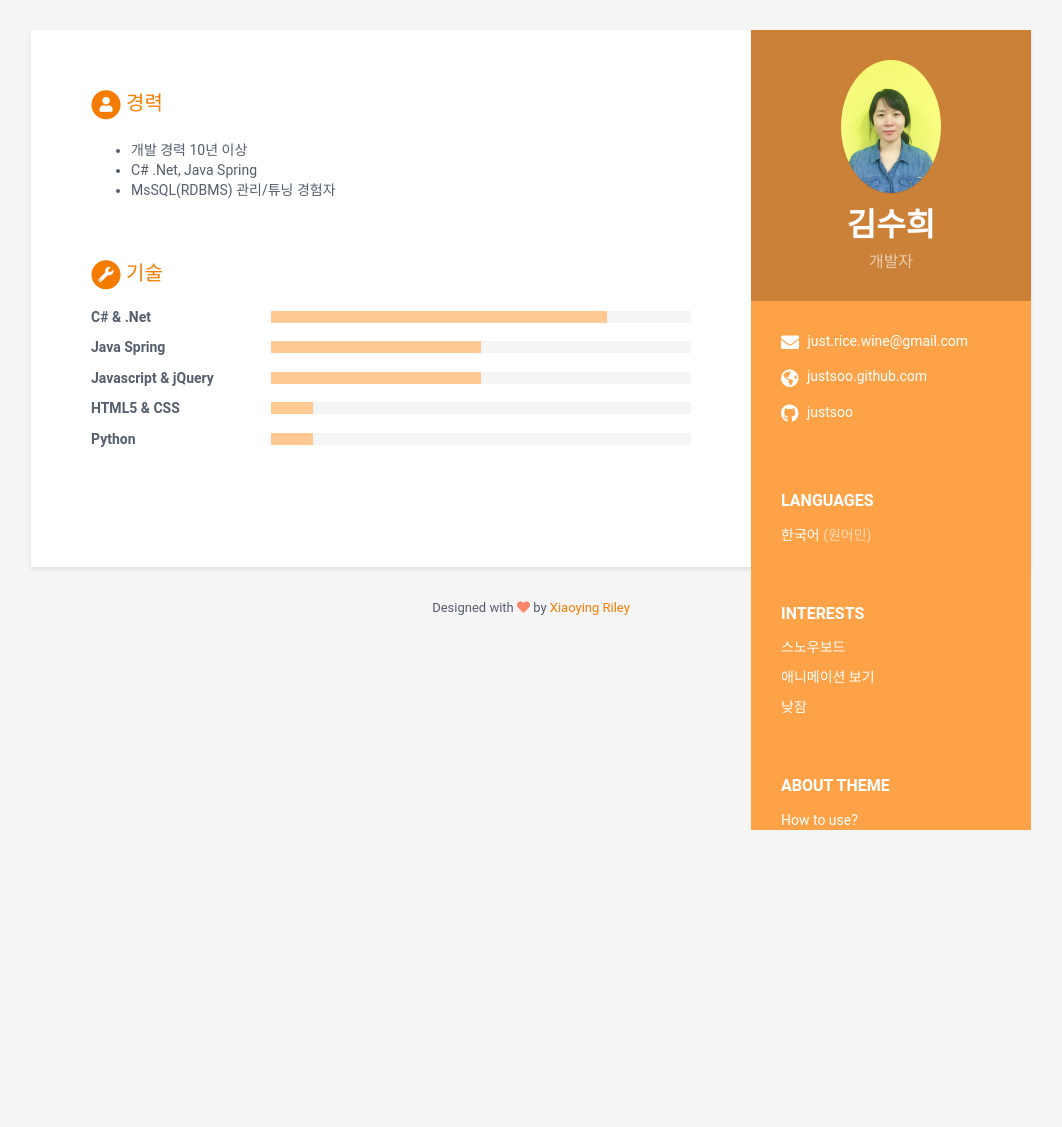
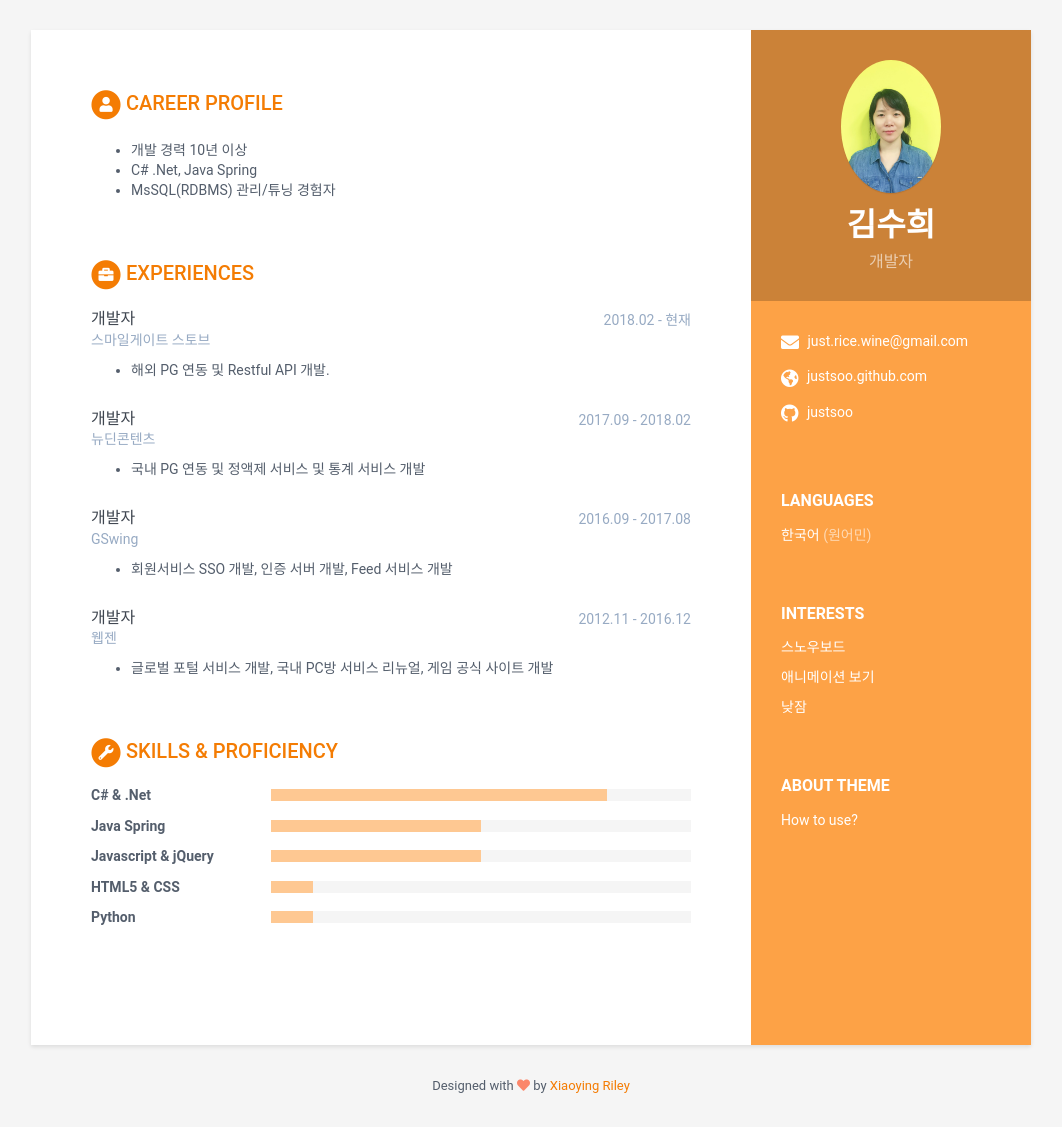
Before and after one commit to justsoo/justsoo.github.io, a Jekyll site: the page built from index.html, in a window 1280 px wide. Shown: the whole page, without its empty margins (109-1171 px from the left). Built offline with Jekyll 4.4.1, drawn with Linux system fonts in a browser that asks for light colours; before the commit the page ends 900 px from its top, so only the background shows below that.

Commit message:
ver 0.0.2

```diff
--- a/_data/data.yml
+++ b/_data/data.yml
@@ -44,7 +44,7 @@ sidebar:
         link:
 
 career-profile:
-    title: 경력
+    title: CAREER PROFILE
     summary: |
       - 개발 경력 10년 이상
       - C# .Net, Java Spring
@@ -77,7 +77,7 @@ career-profile:
           #- Bullet point
           #- Bullet point
 
-경험:
+experiences:
     - role: 개발자
       time: 2018.02 - 현재
       company: 스마일게이트 스토브
@@ -138,7 +138,7 @@ career-profile:
         #conference: "Comm. ACM 4 (1961), 51–55"
 
 skills:
-    title: 기술
+    title: SKILLS & PROFICIENCY
 
     toolset:
       - name: C# & .Net
```
